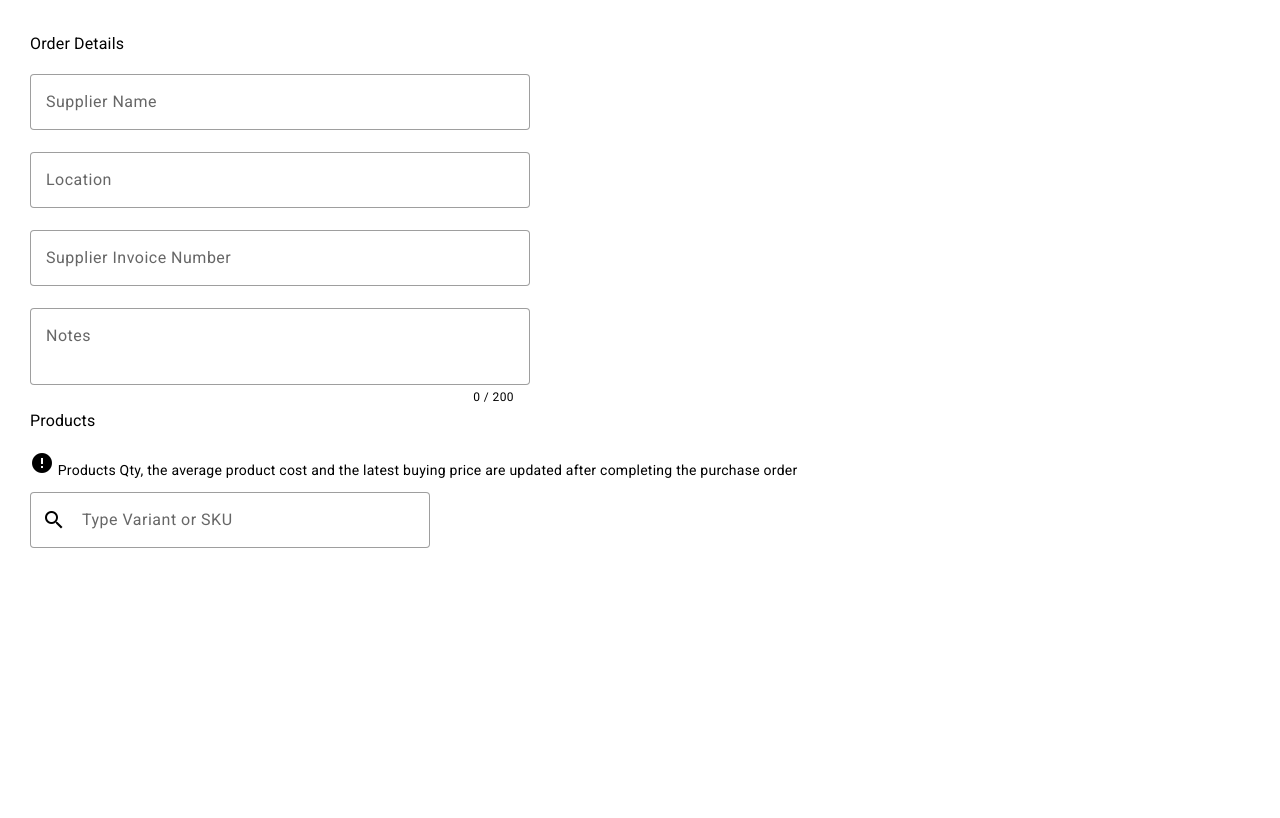
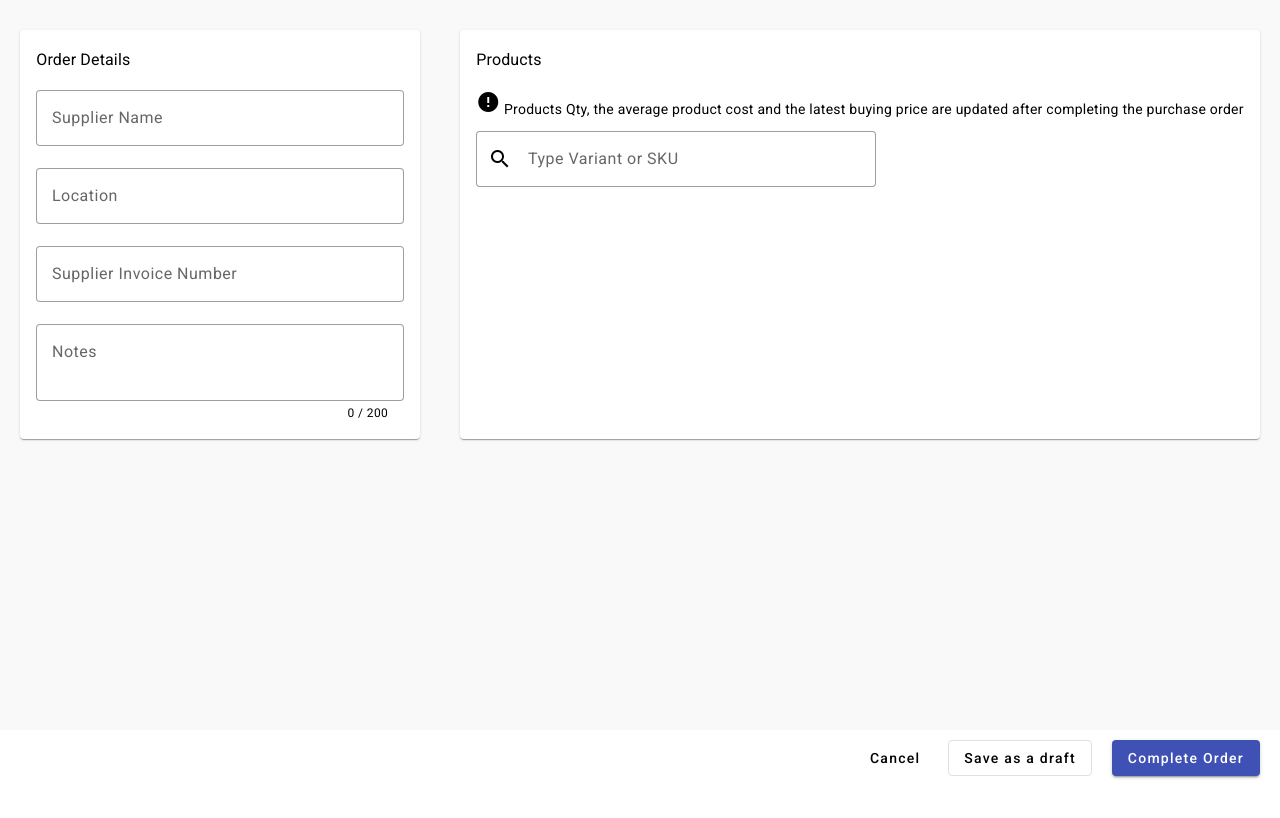
Before and after one commit to RaheelJameel/case-study, an Angular app: page / in a window 1280 px wide. Shown: the top 818 px of the page. Built offline with nearby package versions, Linux system fonts and the light colour scheme; data requests are answered from the project's data file.

Commit message:
Beautiful styling started

```diff
--- a/src/app/app.component.html
+++ b/src/app/app.component.html
@@ -1,2 +1,20 @@
-<app-order-detail></app-order-detail>
-<app-products></app-products>
+<div class="container">
+  <div class="main-page">
+    <mat-card class="left-card">
+      <mat-card-content>
+        <app-order-detail></app-order-detail>
+      </mat-card-content>
+    </mat-card>
+
+    <mat-card class="right-card">
+      <mat-card-content>
+        <app-products></app-products>
+      </mat-card-content>
+    </mat-card>
+  </div>
+  <div class="footer">
+    <button mat-button class="align-right">Cancel</button>
+    <button mat-stroked-button>Save as a draft</button>
+    <button mat-raised-button color="primary">Complete Order</button>
+  </div>
+</div>
--- a/src/app/app.component.scss
+++ b/src/app/app.component.scss
@@ -0,0 +1,33 @@
+.container {
+  display: flex;
+  flex-direction: column;
+  justify-content: space-between;
+  background-color: #f9f9f9;
+  padding-top: 30px;
+  height: calc(100% - 30px);
+  .main-page {
+    display: flex;
+    justify-content: center;
+  }
+  .footer {
+    height: 50px;
+    background-color: white;
+    display: flex;
+    flex-direction: row;
+    padding: 10px;
+    .align-right {
+      margin-left: auto;
+    }
+    button {
+      margin: 0 10px;
+    }
+  }
+}
+
+.left-card {
+  max-width: 400px;
+}
+
+.right-card {
+  margin-left: 40px;
+}
--- a/src/app/shared/material.module.ts
+++ b/src/app/shared/material.module.ts
@@ -7,6 +7,7 @@ import { MatButtonModule } from '@angular/material/button';
 import { MatTableModule } from '@angular/material/table';
 import { MatAutocompleteModule } from '@angular/material/autocomplete';
 import { MatSelectModule } from '@angular/material/select';
+import { MatCardModule } from '@angular/material/card';
 
 @NgModule({
   exports: [
@@ -17,6 +18,7 @@ import { MatSelectModule } from '@angular/material/select';
     MatTableModule,
     MatAutocompleteModule,
     MatSelectModule,
+    MatCardModule,
   ],
 })
 export class MaterialModule { }
--- a/src/styles.scss
+++ b/src/styles.scss
@@ -7,5 +7,4 @@ body {
 body {
   margin: 0;
   font-family: Roboto, "Helvetica Neue", sans-serif;
-  padding: 30px;
 }
```
